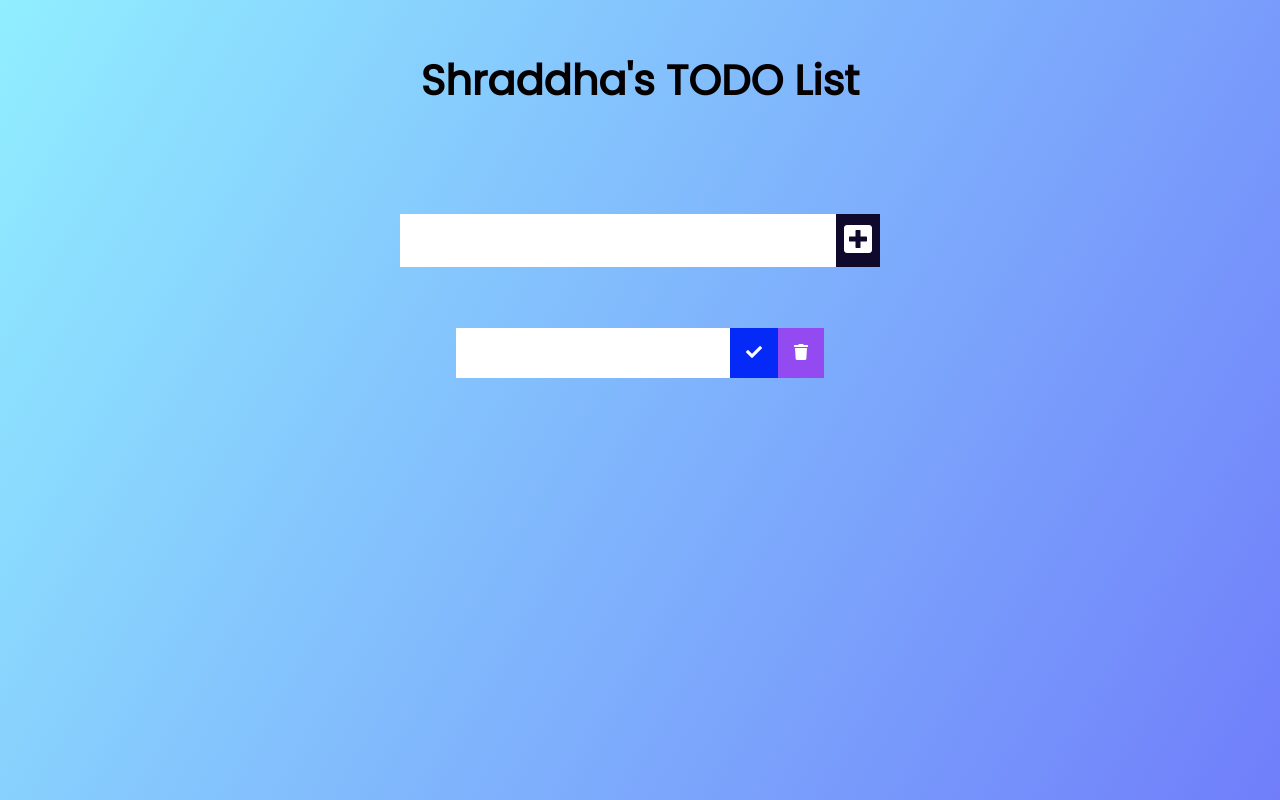
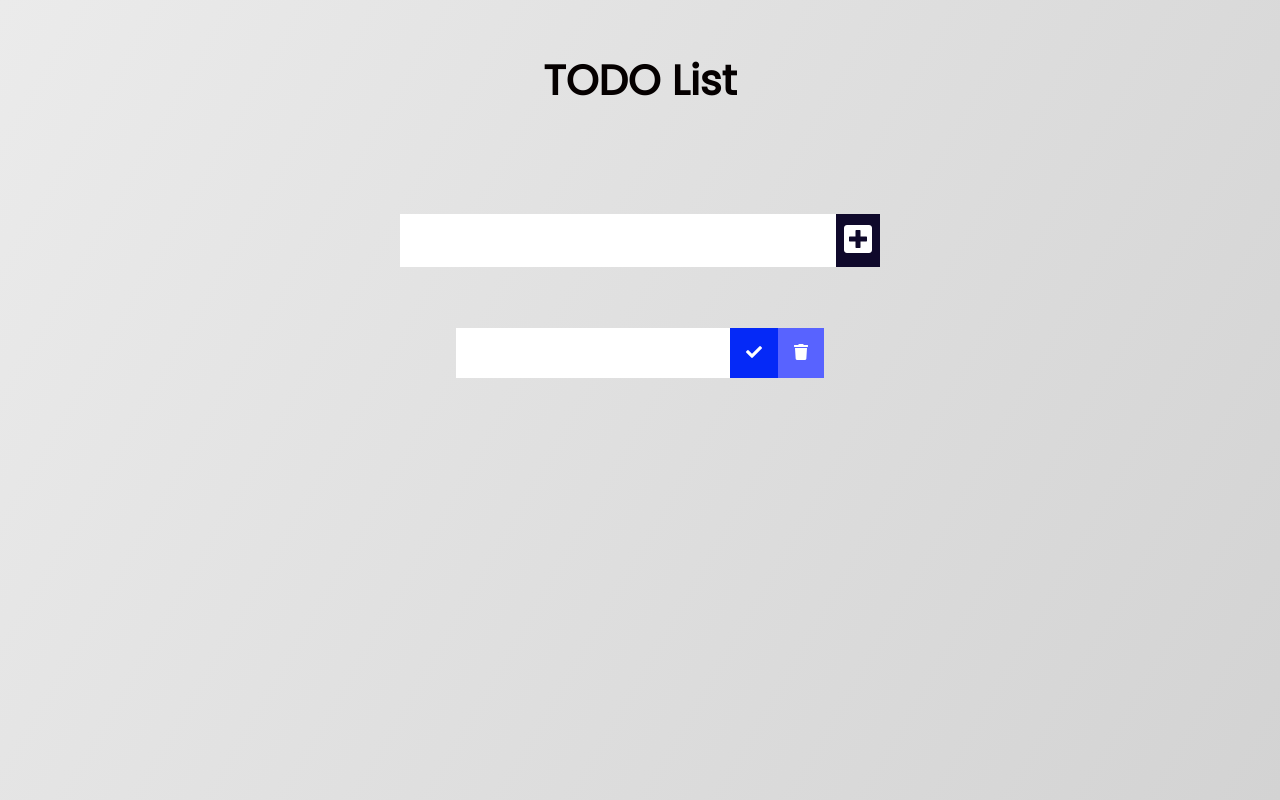
Before and after one commit to shraddha15-creator/todo, a React (Create React App) app: page / in a window 1280 px wide. Both pictures are taken after a click on the button 858 px from the left and 240 px from the top of the page. Built offline with nearby package versions, Linux system fonts and the light colour scheme.

Commit message:
styles updated

```diff
--- a/src/App.css
+++ b/src/App.css
@@ -4,7 +4,7 @@
   box-sizing: border-box;
 }
 body {
-  background-image: linear-gradient(120deg, #90eeff 0%, #707efa 100%);
+  background-image: linear-gradient(120deg, #ebebeb 0%, #d3d3d3 100%);
   color: rgb(5, 0, 0);
   font-family: "Poppins", sans-serif;
   min-height: 100vh;
@@ -69,7 +69,7 @@ form button:hover {
 
 .trash-btn,
 .complete-btn {
-  background: #934bf1;
+  background: #5863ff;
   color: white;
   border: none;
   padding: 1rem;
--- a/src/App.js
+++ b/src/App.js
@@ -28,7 +28,7 @@ function App() {
   return (
     <div className="App">
       <header>
-        <h1>Shraddha's TODO List</h1>
+        <h1>TODO List</h1>
       </header>
       <Form addTodo={addTodo} />
       <TodoList todos={todos} deleteTodo={deleteTodo}/>
```
